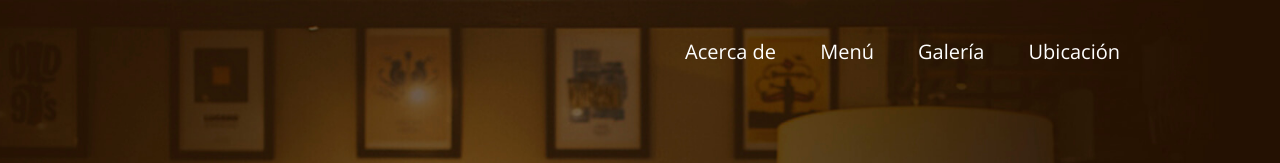
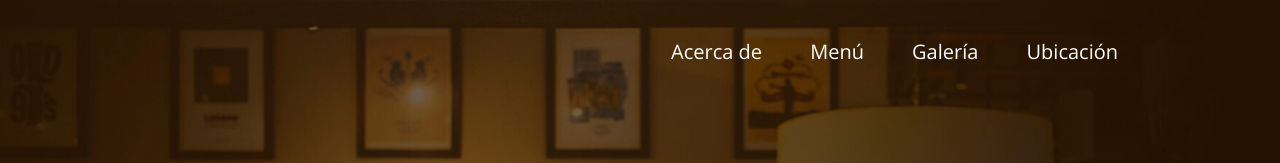
Before and after one commit to GuzmiDev/practica_restaurant, a website: page index.html in a window 1280 px wide. Shown: the top 163 px of the page. Drawn offline with nearby package versions, Linux system fonts and the light colour scheme.

Commit message:
:bug: navbar mejorado
add padding for UX

```diff
--- a/css/_header.scss
+++ b/css/_header.scss
@@ -20,7 +20,8 @@ header {
     font-size: 20px;
     font-weight: 300;
     display: inline-block;
-    margin: 40px 20px;
+    padding: 16px;
+    margin: 24px 6px;
     text-decoration: none;
     position: relative;
     transition: text-decoration 0.15s;
@@ -28,7 +29,7 @@ header {
     &::after {
       content: "";
       position: absolute;
-      bottom: 0;
+      bottom: 8px;
       left: 0;
       width: 100%;
       height: 0.1em;
```
Also changed, not shown: css/estilos.css, 1 other file.
